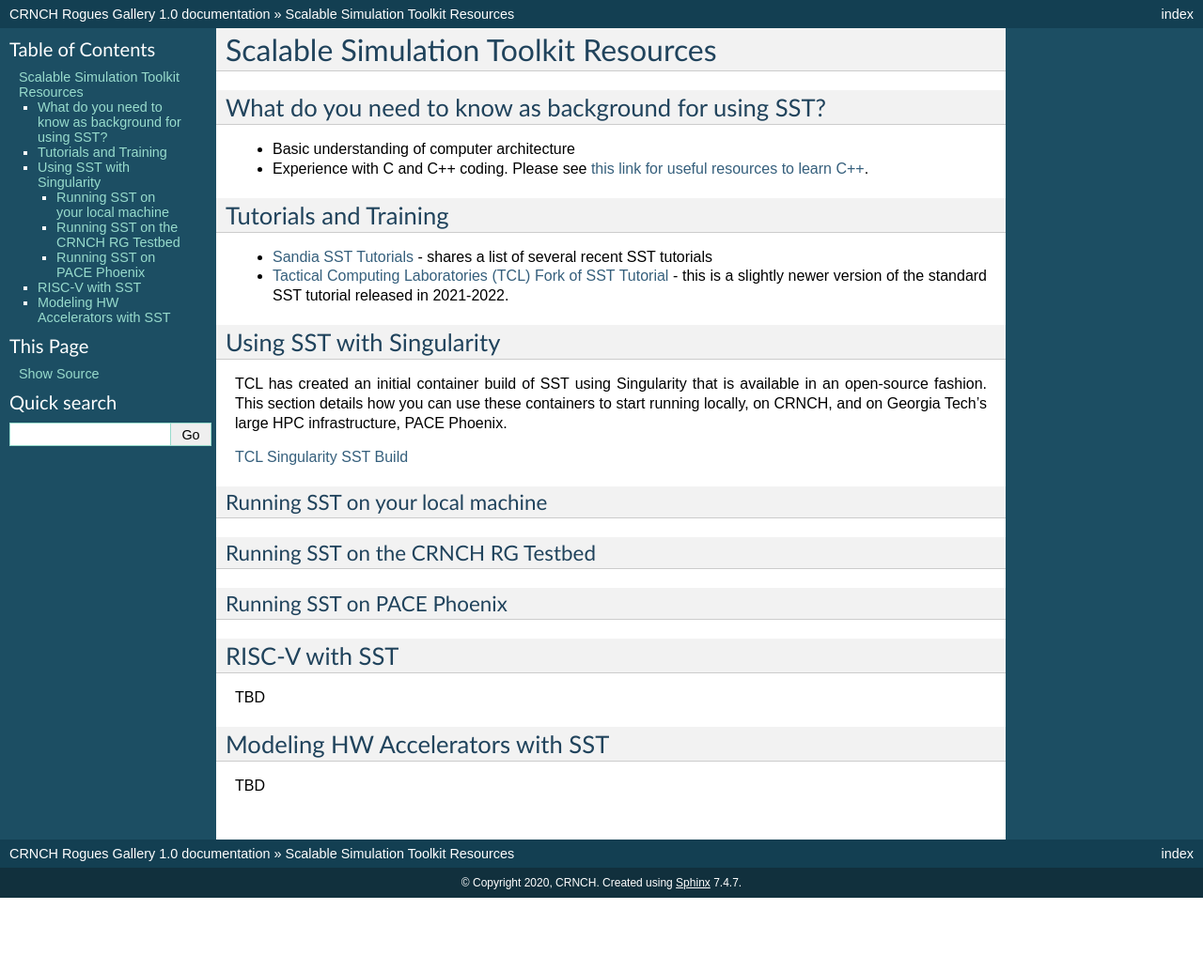
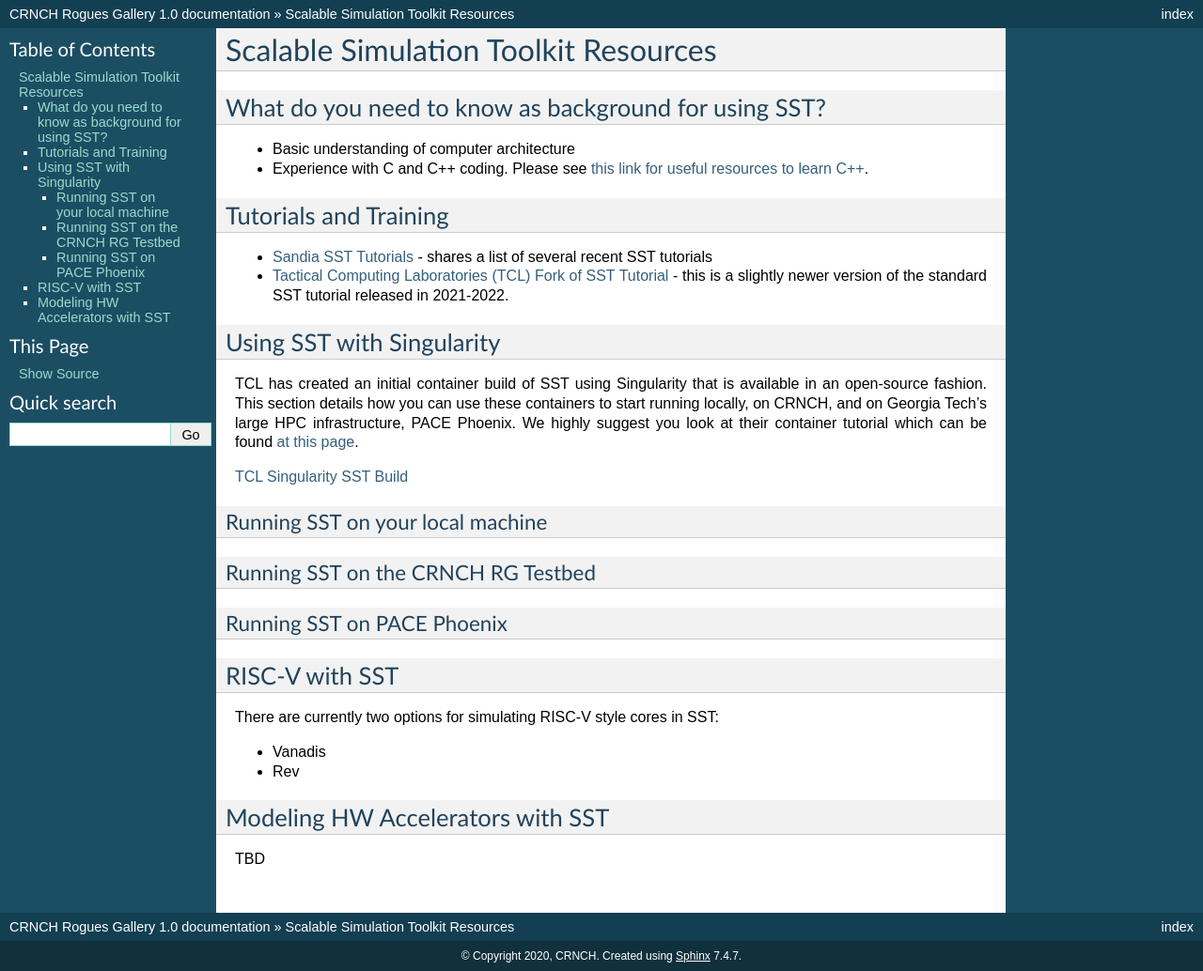
Before and after one commit to gt-crnch-rg/read-the-docs, a Sphinx documentation site: the page built from docs/resources/sst-resources.rst, in a window 1280 px wide. Shown: the whole page at 94% size. Built offline with Sphinx 7.4.7, drawn with Linux system fonts in a browser that asks for light colours; pages that are not in the unit, such as notebooks, are missing from menus; before the commit the page ends 956 px from its top, so only the background shows below that.

Commit message:
Update sst-resources.rst

```diff
--- a/docs/resources/sst-resources.rst
+++ b/docs/resources/sst-resources.rst
@@ -17,7 +17,7 @@
 Using SST with Singularity
 **************************
 
-TCL has created an initial container build of SST using Singularity that is available in an open-source fashion. This section details how you can use these containers to start running locally, on CRNCH, and on Georgia Tech's large HPC infrastructure, PACE Phoenix.
+TCL has created an initial container build of SST using Singularity that is available in an open-source fashion. This section details how you can use these containers to start running locally, on CRNCH, and on Georgia Tech's large HPC infrastructure, PACE Phoenix. We highly suggest you look at their container tutorial which can be found `at this page <https://github.com/jleidel/sst-documentation/blob/Level3Container/Tutorials/Containers.md>`__.
 
 `TCL Singularity SST Build <https://github.com/tactcomplabs/sst-containers>`__
 
@@ -33,9 +33,10 @@
 
 RISC-V with SST
 *********************
+There are currently two options for simulating RISC-V style cores in SST:
 
-
-TBD
+- Vanadis
+- Rev
 
 Modeling HW Accelerators with SST
 *********************
```
